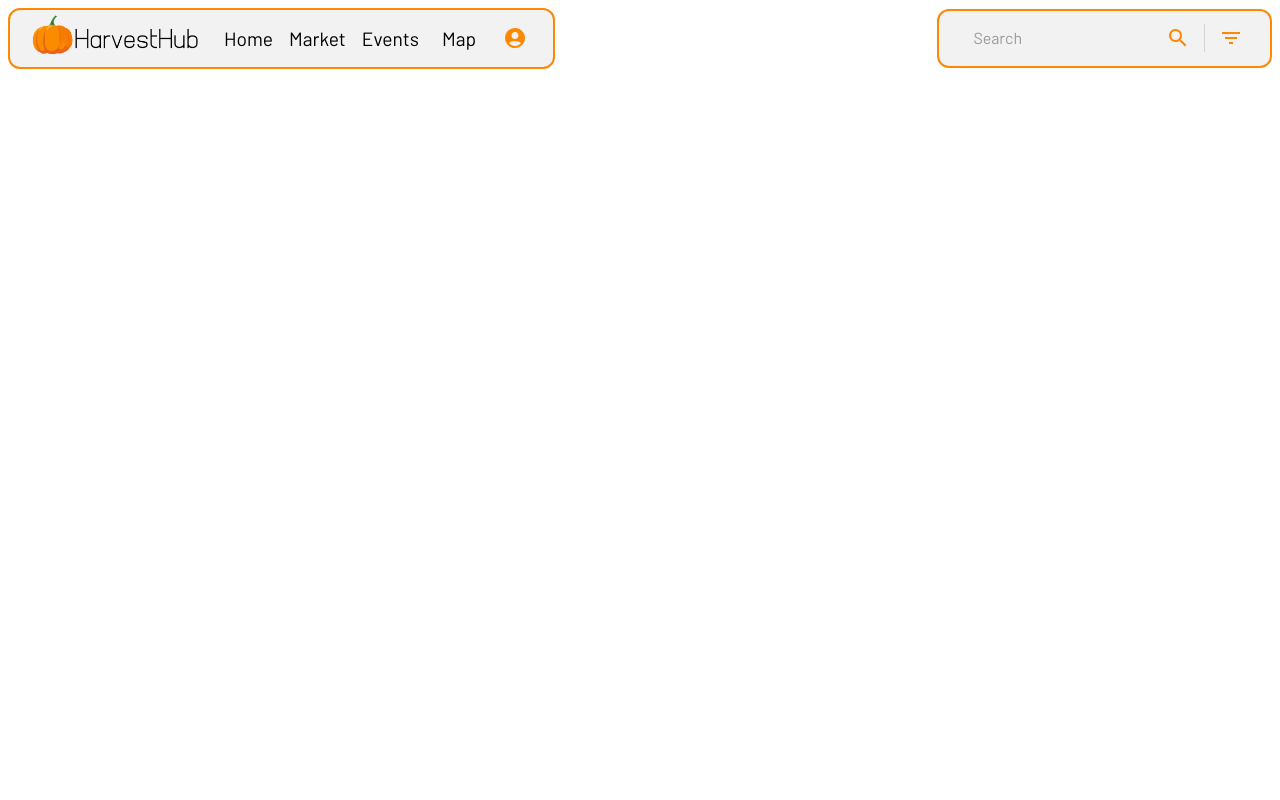
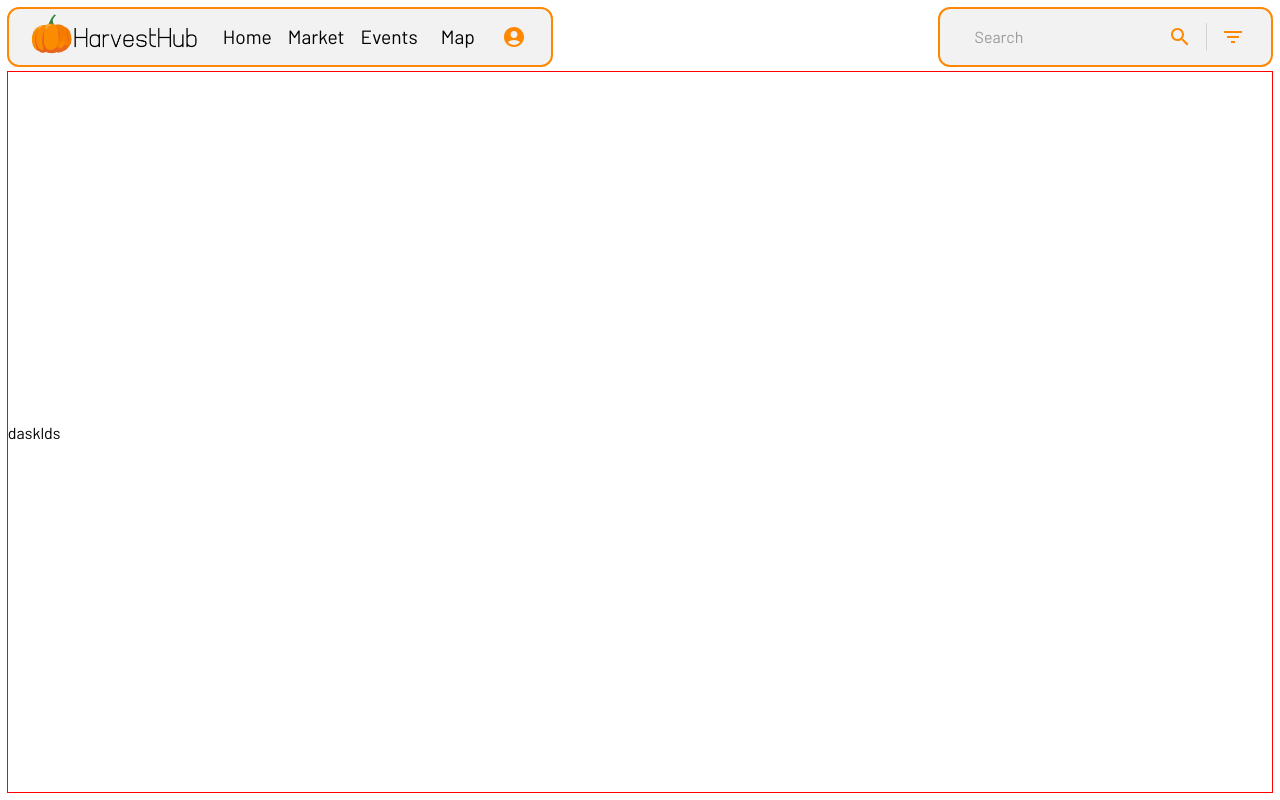
Before and after one commit to marshallmoats/hackisu, a React (Create React App) app in the folder webapp/: page /market in a window 1280 px wide. Built offline with nearby package versions, Linux system fonts and the light colour scheme.

Commit message:
fullpage setup

```diff
--- a/webapp/src/components/MarketplacePage/MarketplacePage.tsx
+++ b/webapp/src/components/MarketplacePage/MarketplacePage.tsx
@@ -1,3 +1,4 @@
+import Box from "@mui/material/Box";
 import { FunctionComponent } from "react";
 
 interface MarketplacePageProps {
@@ -5,7 +6,13 @@ interface MarketplacePageProps {
 }
 
 const MarketplacePage: FunctionComponent<MarketplacePageProps> = (props): JSX.Element => {
-    return ( <></> );
+    return <Box className="frsbc" style={{
+        border: "1px solid red",
+        boxSizing: "border-box",
+        height: "100%"
+    }}>
+        dasklds
+    </Box>;
 }
 
 export default MarketplacePage;
--- a/webapp/src/components/NavBar/NavBar.tsx
+++ b/webapp/src/components/NavBar/NavBar.tsx
@@ -35,7 +35,7 @@ const NavBar: FunctionComponent<NavBarProps> = (props): JSX.Element => {
     console.log(theme.palette);
 
     return <Box sx={{ flexGrow: 1 }}>
-        <Box position="static" className="frsbc" style={{
+        <Box className="frsbc" style={{
             background: "none"
         }}>
             <Box className="frsbc" style={{
--- a/webapp/src/index.tsx
+++ b/webapp/src/index.tsx
@@ -28,9 +28,22 @@ const root = ReactDOM.createRoot(
 root.render(
     <React.StrictMode>
         <ThemeProvider theme={globalTheme}>
-      <div style={{ padding: "0.5em" }}>
+            <div style={{
+                height: "100vh",
+                padding: "0.425em",
+                boxSizing: "border-box",
+                display: 'flex',
+                gap: 4,
+                flexDirection: "column",
+                justifyContent: "flex-start"
+            }}>
                 <NavBar />
+                <div style={{
+                    flexGrow: 1,
+                    height: "100%",
+                }}>
                     <RouterProvider router={router} />
+                </div>
             </div>
         </ThemeProvider>
     </React.StrictMode>
```
Lines whose indentation alone changed are shown as unchanged.
